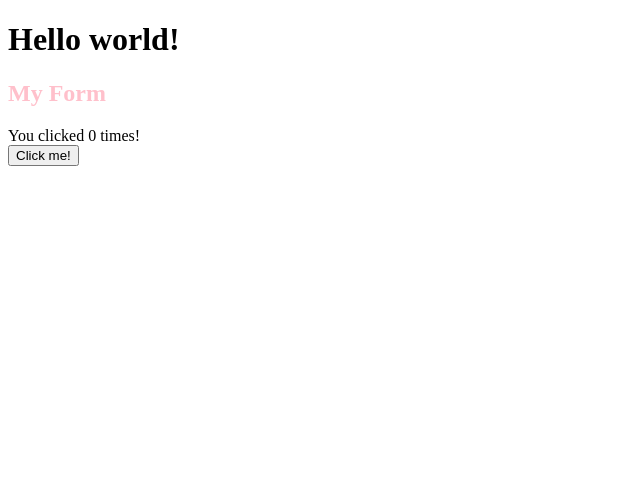
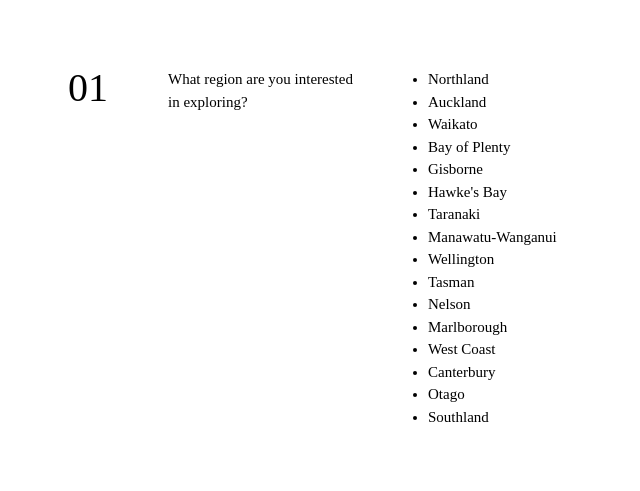
Before and after one commit to rhazsolomon/TheWaiters, a React app: page / in a window 1280 px wide. Shown: the whole page, without its empty margins (0-640 px from the left). Built offline with nearby package versions, Linux system fonts and the light colour scheme.

Commit message:
Make the region selectable

```diff
--- /dev/null
+++ b/src/components/App.js
@@ -0,0 +1,37 @@
+import React, {useState} from 'react'
+
+export const App = () => {
+  const [region, setRegion] = useState(null);
+
+  return (
+    <div className="question">
+      <div>{region}</div>
+      <div className="q-number">
+        01
+      </div>
+      <div className="q-text">
+        What region are you interested in exploring?
+      </div>
+      <div className="q-input">
+        <ul>
+          <li onClick={() => setRegion('Northland')}>Northland</li>
+          <li onClick={() => setRegion('Auckland')}>Auckland</li>
+          <li onClick={() => setRegion('Waikato')}>Waikato</li>
+          <li onClick={() => setRegion('Bay of Plenty')}>Bay of Plenty</li>
+          <li onClick={() => setRegion('Gisborne')}>Gisborne</li>
+          <li onClick={() => setRegion('Hawke\'s Bay')}>Hawke's Bay</li>
+          <li onClick={() => setRegion('Taranaki')}>Taranaki</li>
+          <li onClick={() => setRegion('Manawatu-Wanganui')}>Manawatu-Wanganui</li>
+          <li onClick={() => setRegion('Wellington')}>Wellington</li>
+          <li onClick={() => setRegion('Tasman')}>Tasman</li>
+          <li onClick={() => setRegion('Nelson')}>Nelson</li>
+          <li onClick={() => setRegion('Marlborough')}>Marlborough</li>
+          <li onClick={() => setRegion('West Coast')}>West Coast</li>
+          <li onClick={() => setRegion('Canterbury')}>Canterbury</li>
+          <li onClick={() => setRegion('Otago')}>Otago</li>
+          <li onClick={() => setRegion('Southland')}>Southland</li>
+        </ul>
+      </div>
+    </div>
+  )
+}
--- a/src/index.html
+++ b/src/index.html
@@ -8,7 +8,6 @@
     <link rel="stylesheet" href="./style.css" />
   </head>
   <body>
-    <h1>Hello world!</h1>
     <div id="app"></div>
 
     <script src="./index.js"></script>
--- a/src/index.js
+++ b/src/index.js
@@ -1,7 +1,9 @@
 import React, { useState } from 'react'
 import ReactDOM from 'react-dom'
 
-ReactDOM.render(<App />, document.getElementById('app'))
+import { App as AppReal } from './components/App'
+
+ReactDOM.render(<AppReal />, document.getElementById('app'))
 
 // App.js
 function App(props) {
--- a/src/style.css
+++ b/src/style.css
@@ -1,3 +1,28 @@
-.title {
-  color: pink;
+body {
+  font: 15px/1.5 Proxima Nova, sans serif;
 }
+
+.question {
+  display: flex;
+  padding: 30px;
+}
+
+.q-number {
+  font-size: 40px;
+  padding: 30px;
+  line-height: 1;
+}
+
+.q-text {
+  padding: 30px;
+  max-width: 200px;
+}
+
+.q-input {
+  padding: 30px;
+}
+
+.q-input ul {
+  margin: 0;
+  padding: 0;
+}
```
